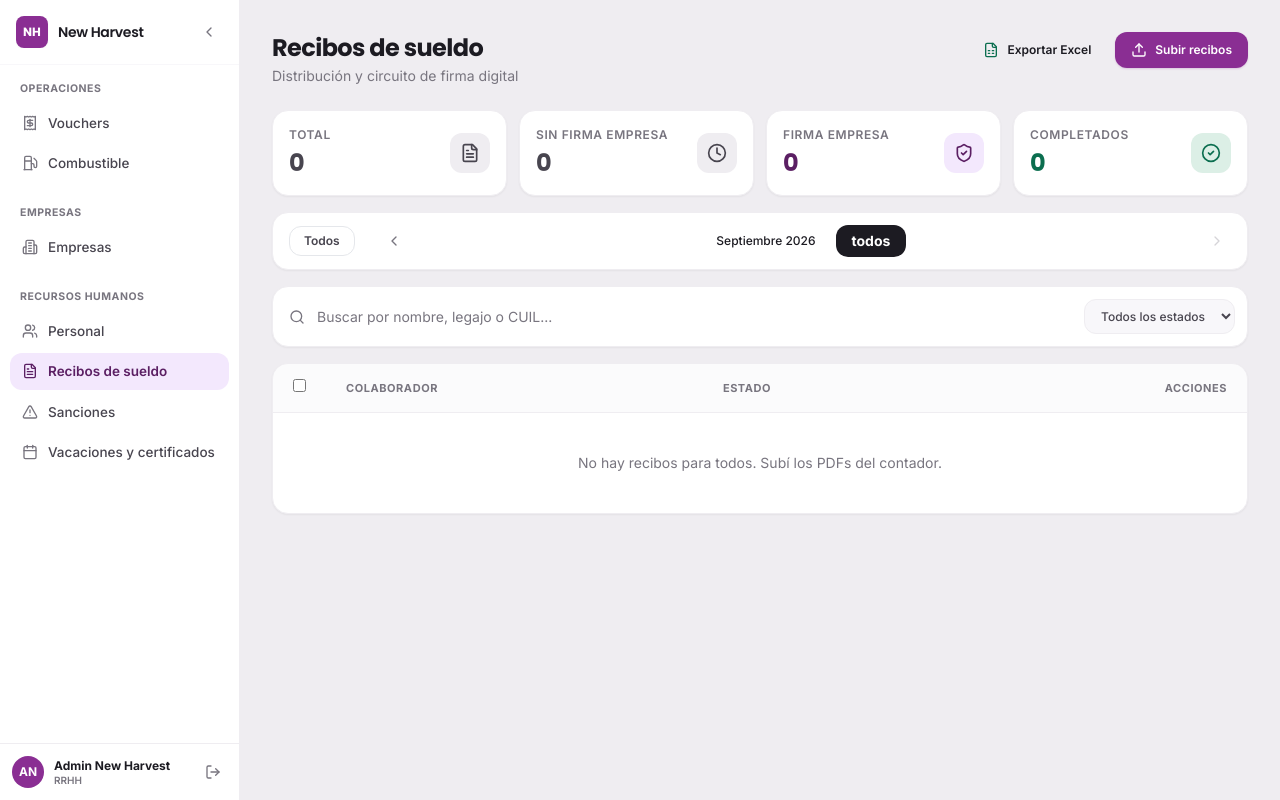
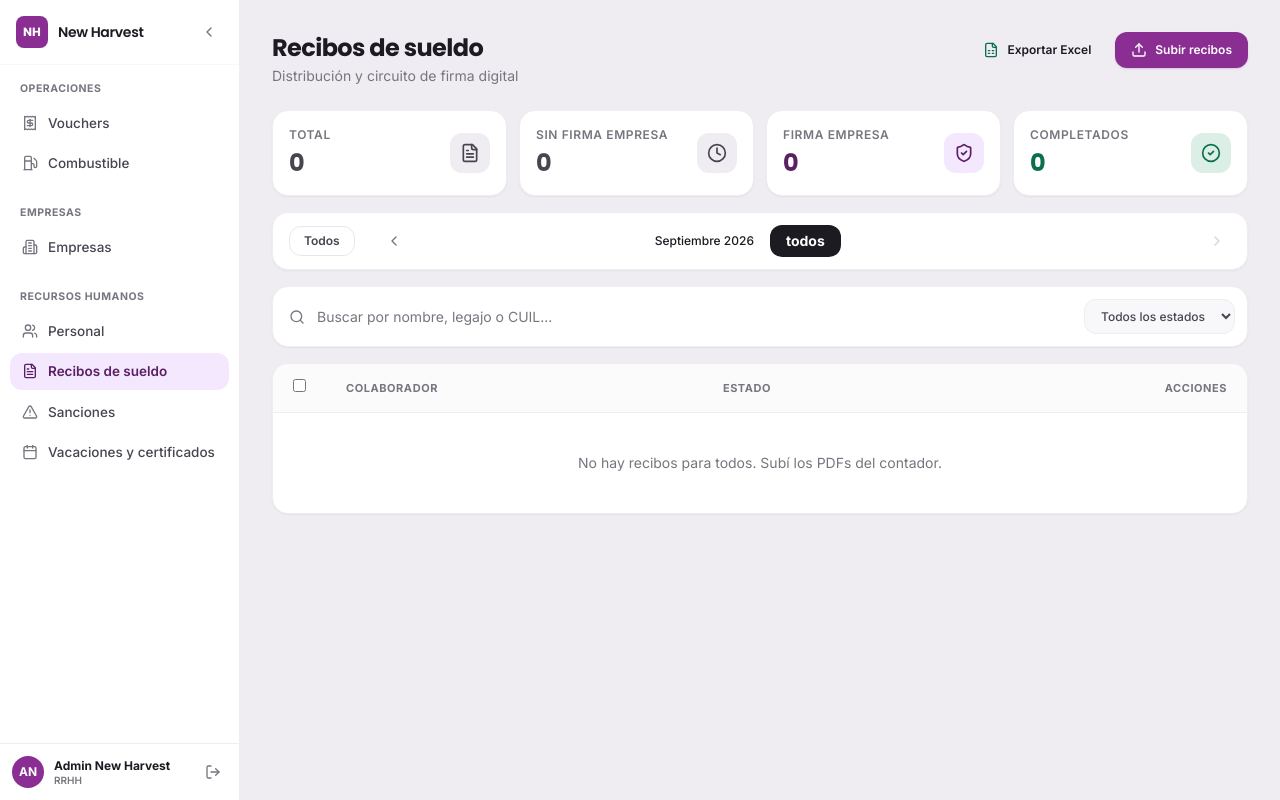
Before and after one commit to joaquinhega/newHarvest, a Laravel app: page /rrhh/recibos in a window 1280 px wide. Run offline with Laravel 10, Linux system fonts and the light colour scheme; a user stored in the database is signed in; data comes from the database, SQL or seed files in the repository; data that the repository does not hold is empty; style sheets or scripts are compiled from the project's sources; some libraries are stand-ins or nearby versions.

Commit message:
fix(recibos): Todos permanente + 3 slots siempre visibles en navegación de períodos

```diff
--- a/backend/resources/js/Pages/RRHH/Recibos.jsx
+++ b/backend/resources/js/Pages/RRHH/Recibos.jsx
@@ -256,12 +256,12 @@ export default function Recibos({
 
                 {/* Línea de tiempo de períodos */}
                 <div className="bg-white rounded-2xl border border-ink-100 shadow-sm px-4 py-3 flex items-center gap-3">
-                    {/* Botón Todos */}
+                    {/* Botón Todos — siempre visible */}
                     <button
                         type="button"
                         onClick={() => setShowAllPeriods(true)}
                         className={cn(
-                            'px-3.5 py-1.5 rounded-xl text-xs font-semibold whitespace-nowrap border transition-colors',
+                            'px-3.5 py-1.5 rounded-xl text-xs font-semibold whitespace-nowrap border transition-colors shrink-0',
                             showAllPeriods
                                 ? 'bg-ink-950 text-white border-ink-950'
                                 : 'bg-white text-ink-700 border-ink-200 hover:border-ink-400'
@@ -272,7 +272,7 @@ export default function Recibos({
 
                     <div className="w-px h-5 bg-ink-200 shrink-0" />
 
-                    {/* Flecha izquierda (período anterior = más antiguo, mayor índice) */}
+                    {/* Flecha izquierda → período anterior (más antiguo = mayor índice en el array) */}
                     <button
                         type="button"
                         disabled={periodIdx >= periods.length - 1}
@@ -282,25 +282,27 @@ export default function Recibos({
                         <ChevronLeft className="w-4 h-4" />
                     </button>
 
-                    {/* 3 períodos visibles: anterior · activo (grande) · siguiente */}
-                    <div className="flex items-center gap-2 flex-1 justify-center">
-                        {/* Período anterior (más antiguo) */}
+                    {/* Siempre 3 slots: anterior · activo · siguiente */}
+                    <div className="flex items-center gap-1 flex-1 justify-center">
+                        {/* Slot izquierdo: período anterior (más antiguo) */}
+                        <div className="flex-1 flex justify-end">
                             {periodIdx < periods.length - 1 && (
                                 <button
                                     type="button"
                                     onClick={() => { setActivePeriod(periods[periodIdx + 1]); setShowAllPeriods(false); }}
-                                className="px-3 py-1 rounded-xl text-xs font-medium text-ink-400 hover:text-ink-700 hover:bg-ink-50 transition-colors whitespace-nowrap"
+                                    className="px-3 py-1.5 rounded-xl text-xs font-medium text-ink-400 hover:text-ink-700 hover:bg-ink-50 transition-colors whitespace-nowrap"
                                 >
                                     {periods[periodIdx + 1]}
                                 </button>
                             )}
+                        </div>
 
-                        {/* Período activo */}
+                        {/* Slot central: período activo — siempre visible */}
                         <button
                             type="button"
                             onClick={() => setShowAllPeriods(false)}
                             className={cn(
-                                'px-4 py-1.5 rounded-xl text-sm font-bold whitespace-nowrap transition-colors',
+                                'px-4 py-1.5 rounded-xl text-sm font-bold whitespace-nowrap transition-colors shrink-0',
                                 !showAllPeriods
                                     ? 'bg-ink-950 text-white'
                                     : 'text-ink-500 hover:bg-ink-50'
@@ -312,19 +314,21 @@ export default function Recibos({
                             )}
                         </button>
 
-                        {/* Período siguiente (más reciente) */}
+                        {/* Slot derecho: período siguiente (más reciente) — siempre ocupa espacio */}
+                        <div className="flex-1 flex justify-start">
                             {periodIdx > 0 && (
                                 <button
                                     type="button"
                                     onClick={() => { setActivePeriod(periods[periodIdx - 1]); setShowAllPeriods(false); }}
-                                className="px-3 py-1 rounded-xl text-xs font-medium text-ink-400 hover:text-ink-700 hover:bg-ink-50 transition-colors whitespace-nowrap"
+                                    className="px-3 py-1.5 rounded-xl text-xs font-medium text-ink-400 hover:text-ink-700 hover:bg-ink-50 transition-colors whitespace-nowrap"
                                 >
                                     {periods[periodIdx - 1]}
                                 </button>
                             )}
                         </div>
+                    </div>
 
-                    {/* Flecha derecha (período siguiente = más reciente, menor índice) */}
+                    {/* Flecha derecha → período siguiente (más reciente = menor índice) */}
                     <button
                         type="button"
                         disabled={periodIdx <= 0}
```
Lines whose indentation alone changed are shown as unchanged.
